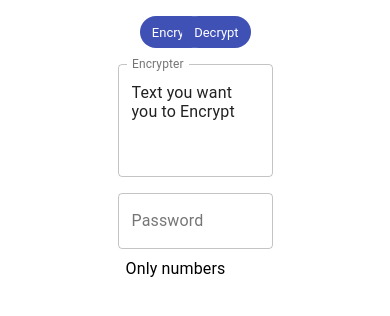
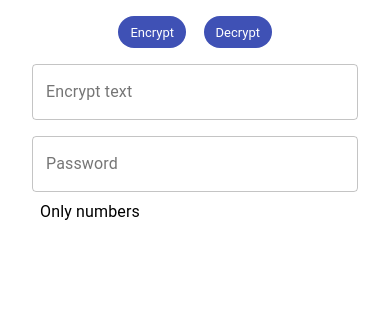
Before and after one commit to alimertcakar/kripton-react, a React (Create React App) app: page / in a window 390 px wide. Shown: the top 316 px of the page. Built offline with nearby package versions, Linux system fonts and the light colour scheme.

Commit message:
live encrypt

```diff
--- a/src/App.js
+++ b/src/App.js
@@ -1,4 +1,4 @@
-import React, { Fragment } from 'react';
+import React, { Fragment, useState } from 'react';
 import { Container, Grid as G, Chip } from "@material-ui/core";
 import { makeStyles } from "@material-ui/core/styles";
 import Encrypter from "./Components/Encrypter.component.jsx";
@@ -16,13 +16,14 @@ const useStyles = makeStyles(theme => ({
 }));
 
 function App() {
+  const [cryption, setCryption] = useState("encrypt");
+
   const classes = useStyles();
-
   function switchToEncrypt() {
-    console.log("Encrypt Menu")
+    setCryption("encrypt")
   }
   function switchToDecrypt() {
-    console.log("Decrypt Menu")
+    setCryption("decrypt")
   }
   return (
     <Fragment>
@@ -30,10 +31,10 @@ function App() {
         <Grid justify="center">
           <Item xs={6}>
             <Grid justify="center">
-              <Item container xs={3} justify="center">
+              <Item container xs={6} md={3} justify="center">
                 <Chip label="Encrypt" className={classes.chip} onClick={switchToEncrypt}></Chip>
               </Item>
-              <Item container xs={3} justify="center">
+              <Item container xs={6} md={3} justify="center">
                 <Chip label="Decrypt" className={classes.chip} onClick={switchToDecrypt}></Chip>
               </Item>
             </Grid>
@@ -41,9 +42,9 @@ function App() {
         </Grid>
 
         <Grid justify="center">
-          <Item>
+          <Item xs={12} md={6}>
             <Grid justify="center">
-              <Encrypter />
+              <Encrypter cryption={cryption} />
             </Grid>
           </Item>
         </Grid>
--- a/src/Components/Encrypter.component.jsx
+++ b/src/Components/Encrypter.component.jsx
@@ -2,7 +2,7 @@ import React, { useState } from "react";
 import { makeStyles } from "@material-ui/core/styles";
 import TextField from "@material-ui/core/TextField";
 import { Grid as G, Button, Typography } from "@material-ui/core";
-import { encrypt, decrypt } from "@alimert/kripton";
+import kripton from "@alimert/kripton";
 
 const Item = (props) => <G item {...props} xs={12} />;
 
@@ -15,30 +15,35 @@ const useStyles = makeStyles((theme) => ({
   },
   textfield: {
     margin: theme.spacing(1),
-    [theme.breakpoints.up("md")]: {
+    width: "100%",
+    "& .MuiTextField-root": {
       width: "100%",
-    },
-    "& .MuiTextField-root": {
-      [theme.breakpoints.up("md")]: {
-        width: "100%",
-      },
     },
   },
 }));
 
-function Encrypter() {
+function Encrypter(props) {
   const classes = useStyles();
   const [password, setPassword] = useState([1, 9, 2, 3]);
+  const [textValue, setTextValue] = useState("");
+
+  function cryption(e) {
+    if (props.cryption === "encrypt") {
+      console.log(String.fromCharCode(e.keyCode)); //change this bullshit: its keycode => string => keycode
+      //setTextValue(kripton.encrypt(e.keycode, password));
+    } else {
+      setTextValue(textValue + kripton.decrypt(e.keycode.toString(), password));
+    }
+  }
   return (
     <>
       <Item className={classes.textfield}>
         <TextField
           id="decyrpt-textfield"
-          label="Encrypter"
-          multiline
-          rows={4}
-          defaultValue="Text you want you to Encrypt"
+          label="Encrypt text"
           variant="outlined"
+          value={textValue}
+          onKeyDown={cryption}
         />
       </Item>
       <Item className={classes.textfield}>
@@ -48,7 +53,7 @@ function Encrypter() {
           rows={1}
           type="number"
           variant="outlined"
-          onChange={(e) => setPassword(e.target.value)}
+          onChange={(e) => setPassword(e.target.value.split("").map((v) => +v))}
         />
         <Typography className={classes.passwordText}>Only numbers</Typography>
       </Item>
```
